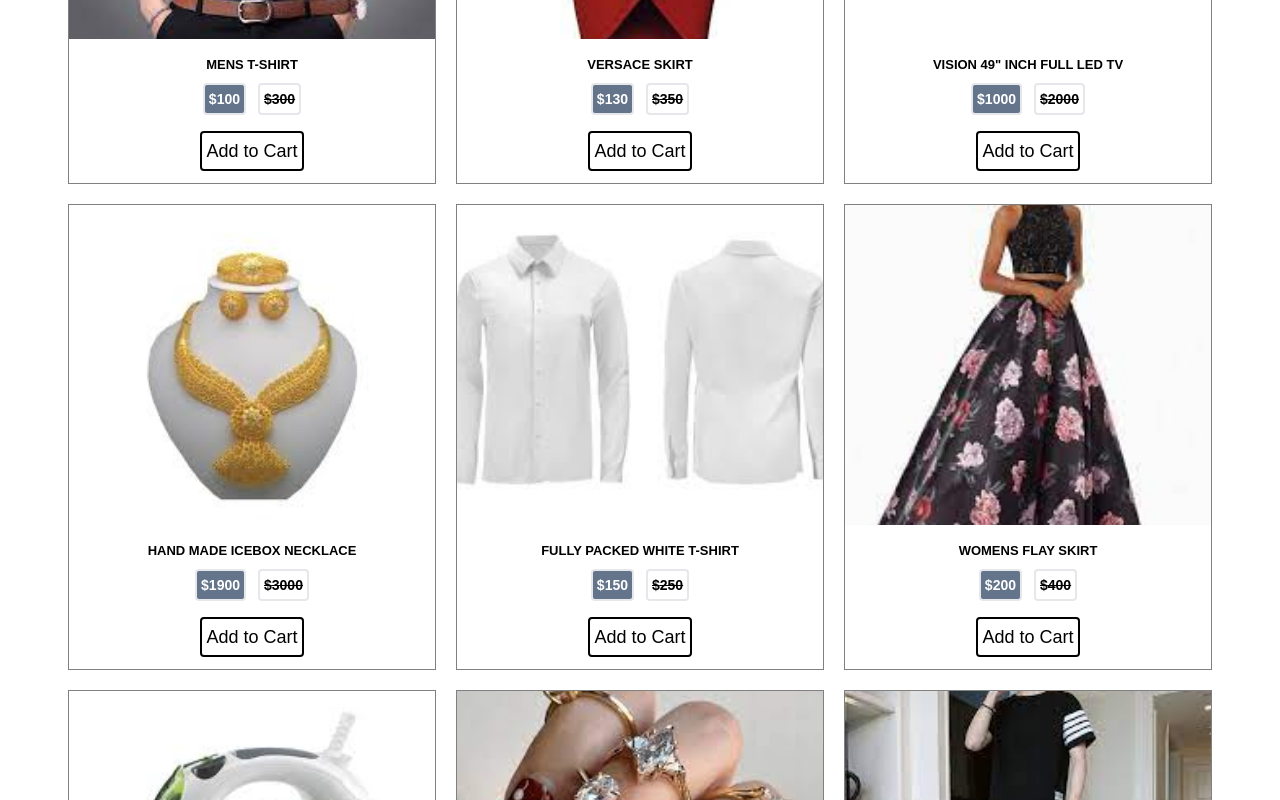
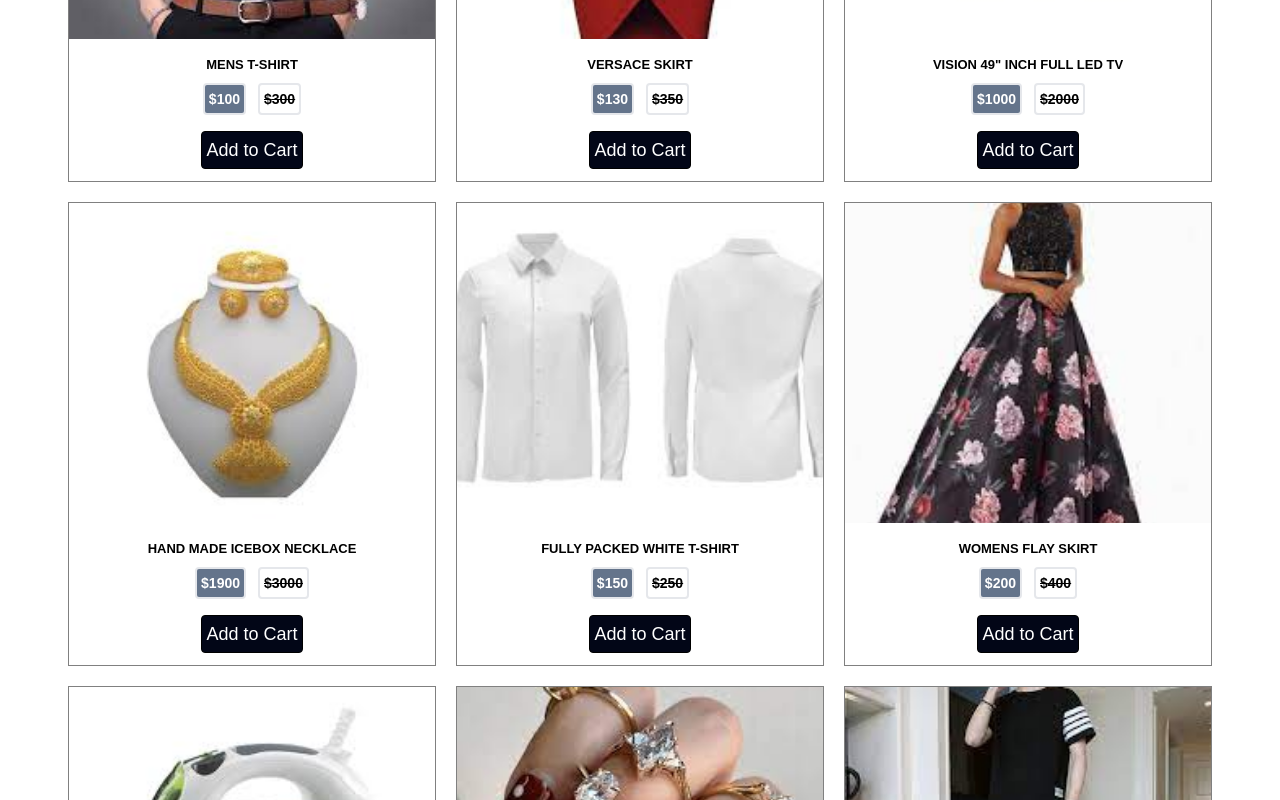
Before and after one commit to SimiEnoch/my-app, a React (Create React App) app: page / in a window 1280 px wide. Shown: the part 1080-1880 px from the top of the page. Built offline with nearby package versions, Linux system fonts and the light colour scheme.

Commit message:
Latest Commit

```diff
--- a/src/App.css
+++ b/src/App.css
@@ -75,6 +75,9 @@
   border: 1px solid black;
 } */
 
+.css {
+  border: 1px solid black;
+}
 @media screen and (min-width: 800px) {
   .section-center {
     display: flex;
--- a/src/components/Product.js
+++ b/src/components/Product.js
@@ -62,7 +62,7 @@ export const Product = ({ Data }) => {
                 </header>
                 <div className="w-full flex align-center justify-center font-bold">
                   <button
-                    className="button border-2 border-black text-md font-light hover:text-white text-black hover:text-xl hover:font-bold hover:bg-slate-700  mb-3 p-1 rounded mt-1"
+                    className="button  bg-slate-950 text-white css text-md font-light hover:text-white hover:text-xl hover:font-bold hover:bg-slate-700  mb-3 p-1 rounded mt-1"
                     onClick={() => {
                       addToCart(dataItem);
                       Swal.fire({
@@ -70,7 +70,7 @@ export const Product = ({ Data }) => {
                         icon: 'success',
                         text: 'Product successfully added to cart',
                         showConfirmButton: false,
-                        timer: 2000,
+                        timer: 1500,
                       });
                     }}
                   >
```
